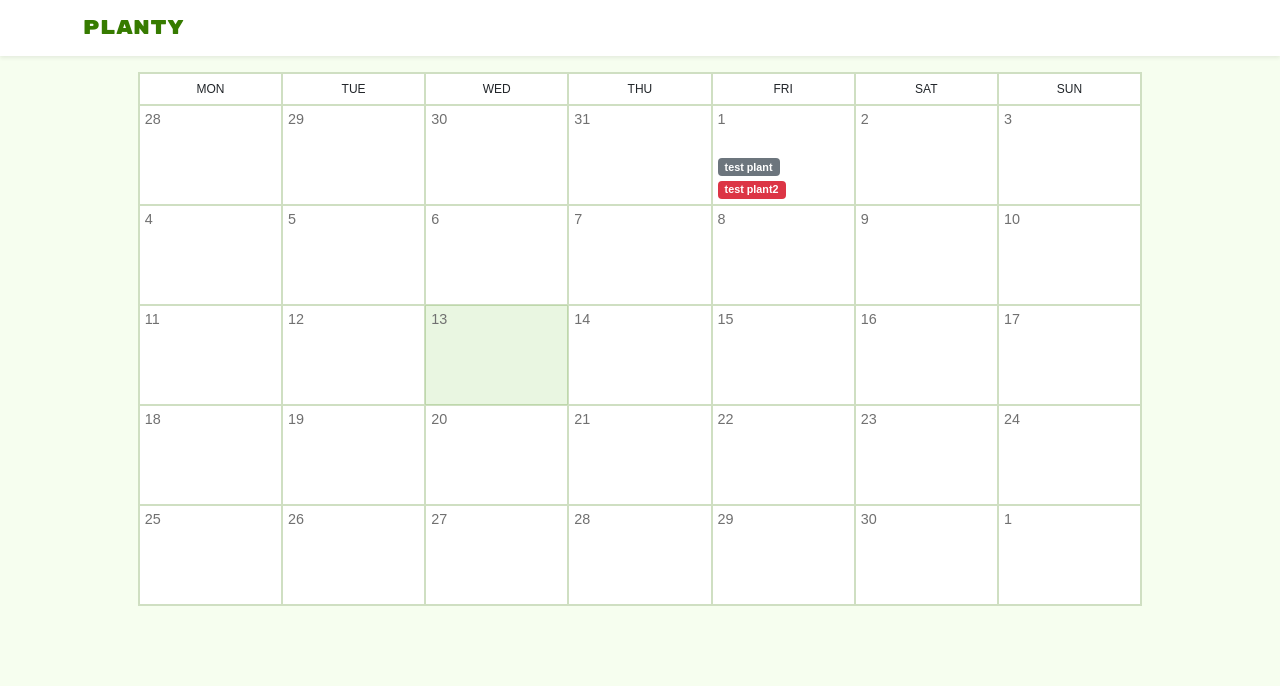
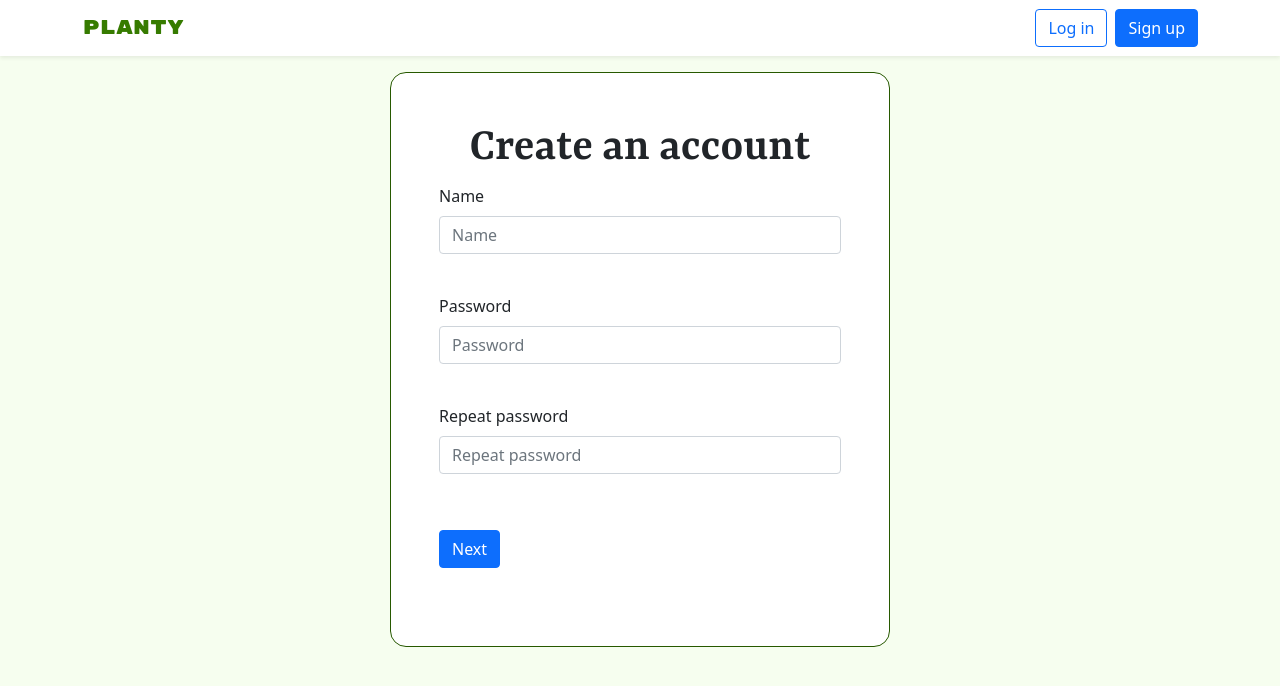
Before and after one commit to Goader/planty, a React (Create React App) app in the folder frontend/: page /register in a window 1280 px wide. Shown: the top 686 px of the page. Built offline with nearby package versions, Linux system fonts and the light colour scheme.

Commit message:
add routing and use React Context for auth

```diff
--- a/frontend/package.json
+++ b/frontend/package.json
@@ -14,14 +14,15 @@
     "@types/node": "^16.7.13",
     "@types/react": "^17.0.20",
     "@types/react-dom": "^18.0.0",
-    "classnames": "^2.3.1",
     "axios": "^0.27.2",
     "bootstrap": "^5.1.3",
+    "classnames": "^2.3.1",
     "formik": "^2.2.9",
     "react": "^18.0.0",
     "react-bootstrap": "^2.3.0",
     "react-calendar": "^3.7.0",
     "react-dom": "^18.0.0",
+    "react-router-dom": "^6.3.0",
     "react-scripts": "5.0.0",
     "typescript": "^4.4.2",
     "web-vitals": "^2.1.0",
--- a/frontend/src/App.tsx
+++ b/frontend/src/App.tsx
@@ -3,13 +3,19 @@ import './App.css';
 import 'react-calendar/dist/Calendar.css';
 import CalendarView from "./views/CalendarView";
 import PlantyNavbar from "./components/navbar/PlantyNavbar";
-import Footer from "./components/footer/Footer";
-import {Container, Tab, Tabs} from "react-bootstrap";
+import {Route, Routes} from 'react-router-dom';
+import LoginView from "./views/LoginView";
+import RegisterView from "./views/RegisterView";
 
 function App() {
     return (
         <div className="App">
             <PlantyNavbar/>
+            <Routes>
+                <Route path="/" element={<CalendarView/>}/>
+                <Route path="login" element={<LoginView/>}/>
+                <Route path="register" element={<RegisterView/>}/>
+            </Routes>
             {/* uncomment and style as part of PVD-56 */}
             {/*<Container>
                 <Tabs defaultActiveKey="calendar" id="uncontrolled-tab-example" className="mb-3">
@@ -20,8 +26,8 @@ function App() {
                         <div>garden placeholder</div>
                     </Tab>
                 </Tabs>
-            </Container>*/}
-            <CalendarView/>
+            </Container>
+            <CalendarView/>*/}
             {/*<Footer/>*/}
         </div>
     );
--- a/frontend/src/api/auth.ts
+++ b/frontend/src/api/auth.ts
@@ -1,4 +1,4 @@
-import {RegisterResponse, TokenPair, UserData} from "../model/auth";
+import {AuthData, TokenPair, UserData} from "../model/auth";
 import axios, {AxiosError, AxiosRequestHeaders} from "axios";
 
 const url = 'http://localhost:3001/users/';
@@ -12,6 +12,51 @@ export class RegisterInputError extends Error {
         Object.setPrototypeOf(this, RegisterInputError.prototype);
     }
 }
+
+export const internalAuthProvider = {
+    login: async (username: string, password: string): Promise<AuthData> => {
+        try {
+            const response = await axios.post<TokenPair>(url + 'token/', {
+                username: username,
+                password: password
+            }, {
+                headers: {
+                    'Content-Type': 'application/json'
+                }
+            });
+            const tokenPair = response.data;
+            localStorage.setItem('token', tokenPair.access);
+            localStorage.setItem('refreshToken', tokenPair.refresh);
+            let user = await fetchCurrentUser();
+            return {...user, ...tokenPair};
+        } catch (e: any) {
+            if (e instanceof AxiosError && e.response?.status === 401) {
+                throw new Error('unauthorized');
+            } else {
+                throw e;
+            }
+        }
+    },
+    register: async (username: string, password: string): Promise<AuthData> => {
+        try {
+            const response = await axios.post<AuthData>(url + 'signup/', {
+                username: username,
+                password: password
+            }, {
+                headers: {
+                    'Content-Type': 'application/json'
+                }
+            });
+            return response.data;
+        } catch (e: any) {
+            if (e instanceof AxiosError && e.response?.status === 400) {
+                throw new RegisterInputError('Invalid input', e.response?.data);
+            } else {
+                throw e;
+            }
+        }
+    }
+};
 
 export function getSavedAccessToken() {
     return localStorage.getItem('token');
@@ -32,7 +77,7 @@ export function getAuthHeaders(): AxiosRequestHeaders {
 }
 
 
-export async function fetchCurrentUser(): Promise<UserData> {
+async function fetchCurrentUser(): Promise<UserData> {
     const token = getSavedAccessToken();
     if (token === null) {
         throw new Error('no_token');
@@ -51,45 +96,7 @@ export async function fetchCurrentUser(): Promise<UserData> {
     }
 }
 
-export async function login(username: string, password: string): Promise<UserData> {
-    try {
-        const response = await axios.post<TokenPair>(url + 'token/', {
-            username: username,
-            password: password
-        }, {
-            headers: {
-                'Content-Type': 'application/json'
-            }
-        });
-        const tokenPair = response.data;
-        localStorage.setItem('token', tokenPair.access);
-        localStorage.setItem('refreshToken', tokenPair.refresh);
-        return await fetchCurrentUser();
-    } catch (e: any) {
-        if (e instanceof AxiosError && e.response?.status === 401) {
-            throw new Error('unauthorized');
-        } else {
-            throw e;
-        }
-    }
+export function removeTokens(): void {
+    localStorage.removeItem('token');
+    localStorage.removeItem('refreshToken');
 }
-
-export async function register(username: string, password: string): Promise<RegisterResponse> {
-    try {
-        const response = await axios.post<RegisterResponse>(url + 'signup/', {
-            username: username,
-            password: password
-        }, {
-            headers: {
-                'Content-Type': 'application/json'
-            }
-        });
-        return response.data;
-    } catch (e: any) {
-        if (e instanceof AxiosError && e.response?.status === 400) {
-            throw new RegisterInputError('Invalid input', e.response?.data);
-        } else {
-            throw e;
-        }
-    }
-}
--- /dev/null
+++ b/frontend/src/components/AuthContext.tsx
@@ -0,0 +1,41 @@
+import React from "react";
+import {AuthData} from "../model/auth";
+import {internalAuthProvider, removeTokens} from "../api/auth";
+
+type AuthContextType = {
+    user: AuthData | null,
+    login: (username: string, password: string) => Promise<AuthData>,
+    logout: () => void,
+    register: (username: string, password: string) => Promise<AuthData>
+}
+
+const AuthContext = React.createContext<AuthContextType>(null!);
+
+export function AuthProvider({children}: { children: React.ReactNode }) {
+    let [user, setUser] = React.useState<AuthData | null>(null);
+
+    const login = async (username: string, password: string) => {
+        let user = await internalAuthProvider.login(username, password);
+        setUser(user);
+        return user;
+    };
+
+    const logout = () => {
+        removeTokens();
+        setUser(null);
+    };
+
+    const register = async (username: string, password: string) => {
+        let user = await internalAuthProvider.register(username, password);
+        setUser(user);
+        return user;
+    };
+
+    let value = {user, login, logout, register};
+
+    return <AuthContext.Provider value={value}>{children}</AuthContext.Provider>;
+}
+
+export function useAuth() {
+    return React.useContext(AuthContext);
+}
--- a/frontend/src/components/CalendarPlantInfo.tsx
+++ b/frontend/src/components/CalendarPlantInfo.tsx
@@ -15,9 +15,6 @@ export default function CalendarPlantInfo(props: CalendarPlantInfoProps) {
             variant = 'success';
             break;
         case 1:
-            variant = 'secondary';
-            break;
-        case 2:
             variant = 'warning';
             break;
         default:
--- a/frontend/src/components/navbar/PlantyNavbar.tsx
+++ b/frontend/src/components/navbar/PlantyNavbar.tsx
@@ -2,20 +2,34 @@ import React from "react";
 import {Button, Container, Navbar, Stack} from "react-bootstrap";
 import './PlantyNavbar.css';
 import cx from 'classnames';
+import {Link, useNavigate} from "react-router-dom";
+import {useAuth} from "../AuthContext";
 
 function PlantyNavbar() {
+    const {user, logout} = useAuth();
+    const navigate = useNavigate();
+    const handleLogout = () => {
+        logout();
+        navigate('/login');
+    };
+
     return (
         <Navbar className={cx('PlantyNavbar', 'mb-3', 'shadow-sm')}>
             <Container>
                 <Navbar.Brand className={'PlantyNavbar-Brand'} href="#home">Planty</Navbar.Brand>
                 <Navbar.Toggle/>
-                {/* uncomment and link to login/register when it's done */}
-                {/*<Navbar.Collapse className="justify-content-end">
+                <Navbar.Collapse className="justify-content-end">
                     <Stack direction={'horizontal'} gap={2}>
-                        <Button variant={'outline-primary'}>Log in</Button>
-                        <Button variant={'primary'}>Sign in</Button>
+                        {user != null ? <>
+                                <p>Logged in as {user.username}</p>
+                                <Button variant={'outline-primary'} onClick={handleLogout}>Logout</Button>
+                            </>
+                            : <>
+                                <Link to={'/login'}><Button variant={'outline-primary'}>Log in</Button></Link>
+                                <Link to={'/register'}><Button variant={'primary'}>Sign up</Button></Link>
+                            </>}
                     </Stack>
-                </Navbar.Collapse>*/}
+                </Navbar.Collapse>
             </Container>
         </Navbar>
     );
--- a/frontend/src/index.tsx
+++ b/frontend/src/index.tsx
@@ -4,13 +4,19 @@ import App from './App';
 import reportWebVitals from './reportWebVitals';
 import 'bootstrap/dist/css/bootstrap.min.css';
 import {createRoot} from "react-dom/client";
+import {BrowserRouter} from 'react-router-dom';
+import {AuthProvider} from "./components/AuthContext";
 
 const container = document.getElementById('root')!;
-const root = createRoot(container)
+const root = createRoot(container);
 root.render(
-  <React.StrictMode>
-    <App />
-  </React.StrictMode>
+    <React.StrictMode>
+        <AuthProvider>
+            <BrowserRouter>
+                <App/>
+            </BrowserRouter>
+        </AuthProvider>
+    </React.StrictMode>
 );
 
 // If you want to start measuring performance in your app, pass a function
--- a/frontend/src/model/auth.ts
+++ b/frontend/src/model/auth.ts
@@ -7,4 +7,4 @@ export type TokenPair = {
     refresh: string
 }
 
-export type RegisterResponse = UserData & TokenPair
+export type AuthData = UserData & TokenPair
--- a/frontend/src/views/CalendarView.tsx
+++ b/frontend/src/views/CalendarView.tsx
@@ -1,7 +1,7 @@
 import React, {useEffect, useState} from 'react';
 import Calendar, {CalendarTileProperties} from 'react-calendar';
 import 'react-calendar/dist/Calendar.css';
-import {fetchCalendarData} from "../data/calendar-data";
+import {fetchCalendarData} from "../api/calendar-data";
 import {PlantEvent} from "../model/calendar";
 import {Alert, Container, Stack} from "react-bootstrap";
 import "./CalendarView.css";
--- a/frontend/src/views/LoginView.tsx
+++ b/frontend/src/views/LoginView.tsx
@@ -2,8 +2,9 @@ import {Button, Card, Container, Form} from "react-bootstrap";
 import 'bootstrap/dist/css/bootstrap.min.css';
 import './LoginRegisterView.css';
 import {Formik, FormikHelpers} from "formik";
-import {login} from "../api/auth";
 import * as Yup from "yup";
+import {useAuth} from "../components/AuthContext";
+import {Link, Navigate, useNavigate} from "react-router-dom";
 
 const schema = Yup.object().shape({
     username: Yup.string().required('Name is required'),
@@ -11,10 +12,12 @@ const schema = Yup.object().shape({
 });
 
 export default function LoginView() {
+    const {user, login} = useAuth();
+    const navigate = useNavigate();
     const submit = (values: any, helpers: FormikHelpers<any>): void => {
         helpers.setSubmitting(true);
         login(values.username, values.password)
-            .then(user => alert('logged in as ' + user.username)) // TODO: replace with redirect
+            .then(() => navigate('/', {replace: true}))
             .catch(err => {
                 console.log('error during login', err);
                 helpers.setFieldError('username', 'Invalid credentials');
@@ -24,6 +27,7 @@ export default function LoginView() {
 
     return (
         <Container>
+            {user != null ? <Navigate to={'/'}/> :
                 <Card className={'register-card p-5 mx-auto'}>
                     <div className={'center-header'}>
                         <h2>Sign in</h2>
@@ -74,14 +78,15 @@ export default function LoginView() {
                                     />
                                     <Form.Control.Feedback type={'invalid'}>{errors.password}</Form.Control.Feedback>
                                 </Form.Group>
-                            <Button type={'submit'} className={'mt-3'} disabled={!isValid || isSubmitting}>Next</Button>
+                                <Button type={'submit'} className={'mt-3'}
+                                        disabled={!isValid || isSubmitting}>Next</Button>
                             </Form>
                         )}
                     </Formik>
                     <div>
-                    <p>Don't have an account? <a href={'#'}>Sign up</a></p> {/* TODO: add link url*/}
+                        <p>Don't have an account? <Link to={'/register'}>Sign up</Link></p>
                     </div>
-            </Card>
+                </Card>}
         </Container>
     );
 }
--- a/frontend/src/views/RegisterView.tsx
+++ b/frontend/src/views/RegisterView.tsx
@@ -3,7 +3,9 @@ import 'bootstrap/dist/css/bootstrap.min.css';
 import './LoginRegisterView.css';
 import * as Yup from 'yup';
 import {Formik, FormikHelpers} from "formik";
-import {register, RegisterInputError} from "../api/auth";
+import {RegisterInputError} from "../api/auth";
+import {useAuth} from "../components/AuthContext";
+import {Navigate, useNavigate} from "react-router-dom";
 
 const schema = Yup.object().shape({
     username: Yup.string().required('Name is required'),
@@ -12,10 +14,12 @@ const schema = Yup.object().shape({
 });
 
 export default function RegisterView() {
+    const {user, register} = useAuth();
+    const navigate = useNavigate();
     const submit = (values: any, helpers: FormikHelpers<any>): void => {
         helpers.setSubmitting(true);
         register(values.username, values.password)
-            .then(user => alert('registered ' + user.username)) // TODO: replace with redirect
+            .then(() => navigate('/', {replace: true}))
             .catch(err => {
                 if (err instanceof RegisterInputError) {
                     for (const field in err.errors) {
@@ -29,7 +33,8 @@ export default function RegisterView() {
     };
     return (
         <Container>
-            <Card className={'register-card p-5 mx-auto'}>
+            {user != null ? <Navigate to={'/'}/>
+                : <Card className={'register-card p-5 mx-auto'}>
                     <div className={'center-header'}>
                         <h2>Create an account</h2>
                     </div>
@@ -91,13 +96,15 @@ export default function RegisterView() {
                                         onBlur={handleBlur}
                                         isInvalid={touched.repeatPassword && !!errors.repeatPassword}
                                     />
-                                <Form.Control.Feedback type={'invalid'}>{errors.repeatPassword}</Form.Control.Feedback>
+                                    <Form.Control.Feedback
+                                        type={'invalid'}>{errors.repeatPassword}</Form.Control.Feedback>
                                 </Form.Group>
-                            <Button type={'submit'} className={'mt-3'} disabled={!isValid || isSubmitting}>Next</Button>
+                                <Button type={'submit'} className={'mt-3'}
+                                        disabled={!isValid || isSubmitting}>Next</Button>
                             </Form>
                         )}
                     </Formik>
-            </Card>
+                </Card>}
         </Container>
     );
 }
```
Also changed, not shown: frontend/src/api/calendar-data.ts (renamed from frontend/src/data/calendar-data.ts), 1 other file (tests, documents, lock files or other folders). Lines whose indentation alone changed are shown as unchanged.
